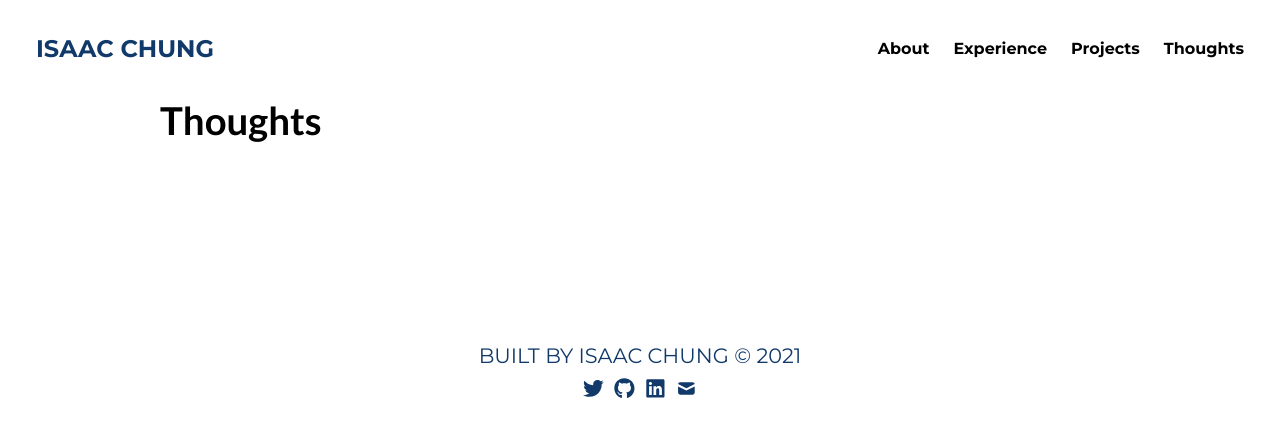
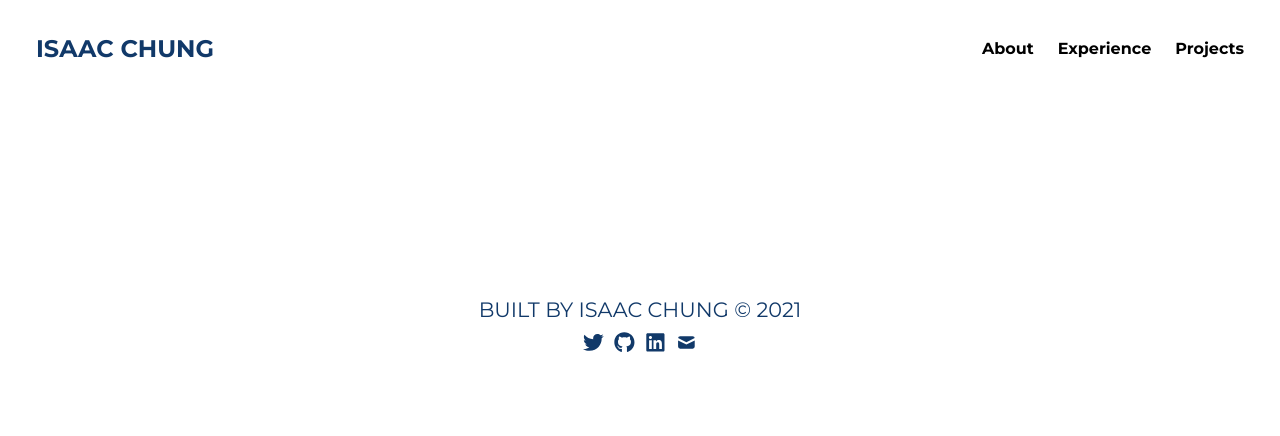
Before and after one commit to ichung08/Portfolio, a React (Create React App) app: page /thoughts in a window 1280 px wide. Shown: the top 436 px of the page. Built offline with nearby package versions, Linux system fonts and the light colour scheme.

Commit message:
removed thoughts

```diff
--- a/src/components/Header.js
+++ b/src/components/Header.js
@@ -1,6 +1,6 @@
-import { BrowserRouter as Router, Route, Link } from "react-router-dom";
+import { BrowserRouter as Router } from "react-router-dom";
 import { Link as LinkScroll } from "react-scroll";
-import Thoughts from "./Thoughts";
+// import Thoughts from "./Thoughts";
 
 const Header = () => {
   return (
@@ -43,7 +43,7 @@ const Header = () => {
           >
             Projects
           </LinkScroll>
-          <LinkScroll
+          {/* <LinkScroll
             className="header__link"
             to="thoughts"
             rel="noreferrer"
@@ -55,10 +55,10 @@ const Header = () => {
             <Link to={"/thoughts"} style={{ color: "inherit", textDecoration: "inherit" }}>
               Thoughts
             </Link>
-          </LinkScroll>
+          </LinkScroll> */}
         </div>
       </header>
-      <Route path="/thoughts" component={Thoughts} />
+      {/* <Route path="/thoughts" component={Thoughts} /> */}
     </Router>
   );
 };
```
